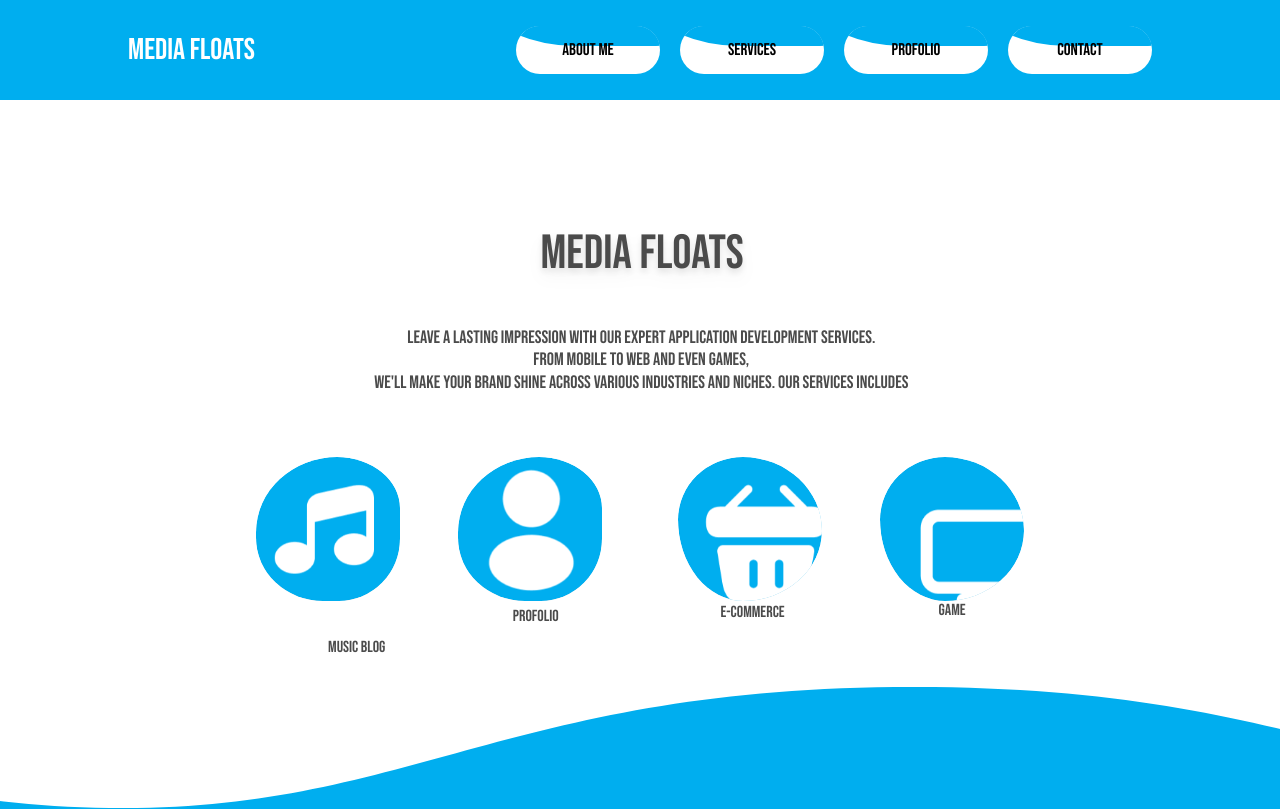
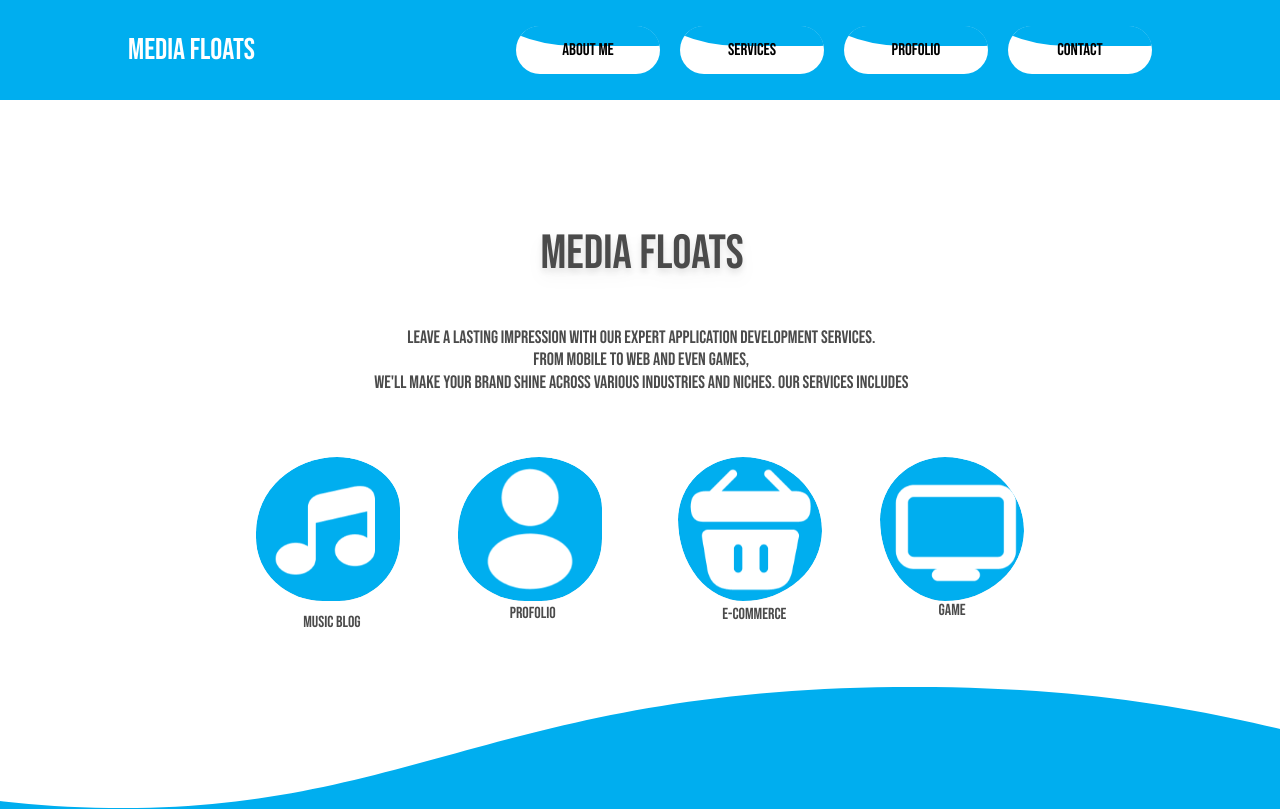
Before and after one commit to EmmanuelKeka/Media-floats, a Next.js app: page / in a window 1280 px wide. Shown: the top 809 px of the page. Built offline with nearby package versions, Linux system fonts and the light colour scheme.

Commit message:
small icon softer movement

```diff
--- a/components/Contact.js
+++ b/components/Contact.js
@@ -12,7 +12,7 @@ export default function Contact(){
                 <div className="pt-1 blue-back relative button-div  bg-white w-[14rem] h-[14rem] liquidBubbl--two overflow-hidden mb-9 shadow-xl lg:w-[8rem] lg:h-[8rem] ">
                     <Image className="floating6" src="/image/emmalove.png" alt="emma"  height="300" width="300" priority/>
                 </div>
-                <form className="floating mb-8 max-w-4x w-full">
+                <form className="mb-8 max-w-4x w-full">
                 <div className="flex flex-row justify-between mb-4 w-full lg:flex-col">
                 <input type="text" id="name" class=" focus:outline-none focus:border-gray-500 focus:ring-gray-500 block w-full rounded-md sm:text-sm focus:ring-2 placeholder-gray-300 blue-back text-sm rounded-lg w-[49%] p-2.5 text-white shadow-xl lg:w-[100%]" placeholder="Name" required/>
                 <input type="text" id="first_name" class="focus:outline-none focus:border-gray-500 focus:ring-gray-500 block w-full rounded-md sm:text-sm focus:ring-2 placeholder-gray-300 blue-back text-sm rounded-lg w-[49%] p-2.5 text-white shadow-xl lg:w-[100%] lg:mt-3" placeholder="Email" required/>
--- a/components/Footer.js
+++ b/components/Footer.js
@@ -3,13 +3,13 @@ export default function Footer(){
         <footer  className="">
             <div className="h-[8rem] bg-white flex flex-row items-center justify-center items-center pb-2">
             <a href="#" className=" relative button-div h-[4rem] w-[4rem] ml-3 mr-3 shadow-2xl blue-back rounded liquidBubbl--tree items-center justify-center flex media--link overflow-hidden">
-                <img  src="./image/facebook.png" className="w-[70%] floating"/>
+                <img  src="./image/facebook.png" className="w-[70%] floating5"/>
             </a>
             <a href="#" className="relative button-div h-[4rem] w-[4rem] ml-3 mr-3 shadow-2xl blue-back rounded liquidBubbl--tree items-center justify-center flex media--link overflow-hidden">
-                <img  src="./image/instagram.png" className="w-[70%] floating2"/>
+                <img  src="./image/instagram.png" className="w-[70%] floating6"/>
             </a>
             <a href="#" className="relative button-div h-[4rem] w-[4rem] ml-3 mr-3 shadow-2xl blue-back rounded liquidBubbl--tree items-center justify-center flex media--link overflow-hidden">
-                <img src="./image/twitter.png " className="w-[70%] floating3"/>
+                <img src="./image/twitter.png " className="w-[70%] floating7"/>
             </a>
             </div>
         </footer>
--- a/components/Hero.js
+++ b/components/Hero.js
@@ -14,14 +14,14 @@ export default function Hero(){
                 <div className=" flex flex-row flex-wrap w-[45%] justify-between lg:w-[100%]">
                     <div className="lg:w-[7rem] w-[9rem]">
                     <div className="relative button-div web--suj blue-back liquidBubbl--two shadow-xl overflow-hidden">
-                        <Image className="floating" src="/image/music.png" alt="music"  height="300" width="300" priority/>
+                        <Image className="floating5" src="/image/music.png" alt="music"  height="300" width="300" priority/>
                     </div>
-                    <p className="floating4 white--para para--font mt-2 lg:text-[70%] ">MUSIC BLOG</p>
+                    <p className="floating8 white--para para--font mt-2 lg:text-[70%] ">MUSIC BLOG</p>
                     </div>
 
                     <div className="lg:w-[7rem]  w-[9rem]">
                     <div className="web--suj relative button-div blue-back liquidBubbl--tree shadow-xl overflow-hidden relative">
-                        <Image className="floating2" src="/image/profolio.png" alt="music" height="300" width="300" priority/>
+                        <Image className="floating6" src="/image/profolio.png" alt="music" height="300" width="300" priority/>
                     </div>
                     <p className="floating5 white--para para--font para--font--tittle lg:text-[70%]">Profolio</p>
                     </div>
@@ -31,15 +31,15 @@ export default function Hero(){
 
                     <div className="lg:w-[7rem]  w-[9rem]">
                     <div className="web--suj relative button-div blue-back liquidBubble shadow-xl overflow-hidden ">
-                    <Image className="floating3" src="/image/e-commerce.png" alt="music" height="300" width="300" priority/>
+                    <Image className="floating7" src="/image/e-commerce.png" alt="music" height="300" width="300" priority/>
                     </div>
 
-                    <p className="floating white--para para--font lg:text-[70%]" >E-commerce</p>
+                    <p className="floating8 white--para para--font lg:text-[70%]" >E-commerce</p>
                     </div>
 
                     <div className="lg:w-[7rem]  w-[9rem]">
                     <div className="web--suj relative button-div blue-back liquidBubble shadow-xl overflow-hidden">
-                    <Image className="floating4" src="/image/game.png" alt="music" height="300" width="300" priority/>
+                    <Image className="floating8" src="/image/game.png" alt="music" height="300" width="300" priority/>
                     </div>
                     <p className="floating6 white--para para--font lg:text-[70%]" >Game</p>
                     </div>
--- a/styles/globals.css
+++ b/styles/globals.css
@@ -303,18 +303,33 @@ a:hover .liquid {
   animation-delay: -2s;
 }
 .floating5 {
-  animation-name: floating;
+  animation-name: floatingSmall;
   animation-duration: 6s;
   animation-iteration-count: infinite;
   animation-timing-function: ease-in-out;
   animation-delay: 1.5s;
 }
 .floating6 {
-  animation-name: floating;
+  animation-name: floatingSmall;
   animation-duration: 6s;
   animation-iteration-count: infinite;
   animation-timing-function: ease-in-out;
   animation-delay: 0.5s;
+}
+
+.floating7 {
+  animation-name: floatingSmall;
+  animation-duration: 6s;
+  animation-iteration-count: infinite;
+  animation-timing-function: ease-in-out;
+  animation-delay: 1s;
+}
+.floating8 {
+  animation-name: floatingSmall;
+  animation-duration: 6s;
+  animation-iteration-count: infinite;
+  animation-timing-function: ease-in-out;
+  animation-delay: -0.5s;
 }
 
 .button-div { -webkit-mask-image: -webkit-radial-gradient(white, black);}
@@ -322,6 +337,11 @@ a:hover .liquid {
 @keyframes floating {
   0% { transform: translate(0,  0px); }
   50%  { transform: translate(30px, 30px); }
+  100%   { transform: translate(0, -0px); }
+}
+@keyframes floatingSmall {
+  0% { transform: translate(0,  0px); }
+  50%  { transform: translate(15px, 15px); }
   100%   { transform: translate(0, -0px); }
 }
 
```
